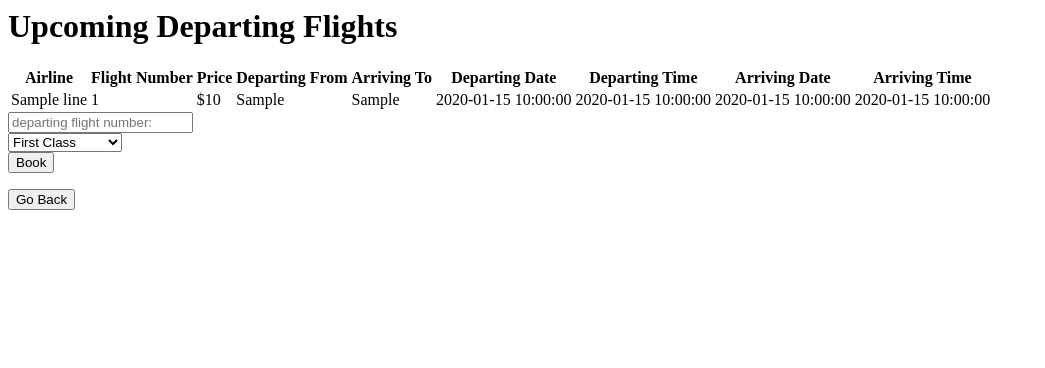
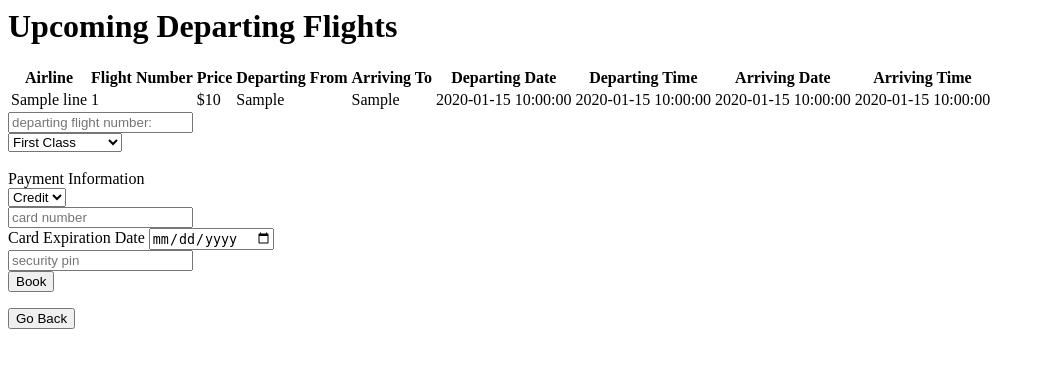
Before and after one commit to alival000/cs3083-project, a Flask app: template templates/book_flight_oneway.html in a window 1280 px wide. Shown: the top 368 px of the page, without its empty margins (0-1045 px from the left). Run offline with Flask 2, Linux system fonts and the light colour scheme; the template is opened without the code that fills it: most values are stand-ins (such as "Sample title", 1, 10 or a date in 2020).

Commit message:
payment changes

```diff
--- a/init1.py
+++ b/init1.py
@@ -876,6 +876,11 @@ def bookRoundtripFinal():
         departing_flight_id = request.form['departingflight']
         arriving_flight_id = request.form['returningflight']
         Travel_class = request.form['Travel_class']
+        payment_type = request.form['payment_type']
+        card_num = request.form['card_num']
+        card_exp = request.form['card_exp']
+        card_pin = request.form['card_pin']
+
         cursor = conn.cursor()
 
         cust_email = session['username']
@@ -894,9 +899,10 @@ def bookRoundtripFinal():
                 cursor.execute(ins1, (ticket_id1, cust_email, Travel_class, result1['Airline_name'], departing_flight_id))
                 conn.commit()
                 purchase1 = '''INSERT INTO purchases (Ticket_id, Customer_email, purchases_date,
-                        purchases_time, sold_price)
-                        VALUES(%s, %s, NOW(), NOW(), %s)'''
-                cursor.execute(purchase1, (ticket_id1, cust_email, result1['Base_price']))
+                        purchases_time, sold_price, payment_type, card_num, card_exp, card_pin)
+                        VALUES(%s, %s, NOW(), NOW(), %s, %s, %s, %s, %s)'''
+                cursor.execute(purchase1, (ticket_id1, cust_email, result1['Base_price'], payment_type, card_num,
+                                           card_exp, card_pin))
                 conn.commit()
 
                 ins2 = '''INSERT INTO ticket (Ticket_id, Customer_email, Travel_class,
@@ -905,9 +911,10 @@ def bookRoundtripFinal():
                 cursor.execute(ins2, (ticket_id2, cust_email, Travel_class, result2['Airline_name'], arriving_flight_id))
                 conn.commit()
                 purchase2 = '''INSERT INTO purchases (Ticket_id, Customer_email, purchases_date,
-                            purchases_time, sold_price)
-                            VALUES(%s, %s, NOW(), NOW(), %s)'''
-                cursor.execute(purchase2, (ticket_id2, cust_email, result2['Base_price']))
+                            purchases_time, sold_price, payment_type, card_num, card_exp, card_pin)
+                            VALUES(%s, %s, NOW(), NOW(), %s, %s, %s, %s, %s)'''
+                cursor.execute(purchase2, (ticket_id2, cust_email, result2['Base_price'], payment_type, card_num,
+                                           card_exp, card_pin))
                 conn.commit()
                 cursor.close()
                 return render_template("booking_confirmation.html")
@@ -920,6 +927,10 @@ def bookOneWayFinal():
         ticket_id = str(random.randint(0, 1000000))
         departing_flight_id = request.form['departingflight']
         Travel_class = request.form['Travel_class']
+        payment_type = request.form['payment_type']
+        card_num = request.form['card_num']
+        card_exp = request.form['card_exp']
+        card_pin = request.form['card_pin']
         cursor = conn.cursor()
 
         cust_email = session['username']
@@ -936,9 +947,10 @@ def bookOneWayFinal():
             cursor.execute(ins, (ticket_id, cust_email, Travel_class, result['Airline_name'], departing_flight_id))
             conn.commit()
             purchase = '''INSERT INTO purchases (Ticket_id, Customer_email, purchases_date,
-                    purchases_time, sold_price)
-                    VALUES(%s, %s, NOW(), NOW(), %s)'''
-            cursor.execute(purchase, (ticket_id, cust_email, result['Base_price']))
+                    purchases_time, sold_price, payment_type, card_num, card_exp, card_pin)
+                    VALUES(%s, %s, NOW(), NOW(), %s, %s, %s, %s, %s)'''
+            cursor.execute(purchase, (ticket_id, cust_email, result['Base_price'], payment_type, card_num,
+                                      card_exp, card_pin))
             conn.commit()
             cursor.close()
             return render_template("booking_confirmation.html")
--- a/templates/book_flight_oneway.html
+++ b/templates/book_flight_oneway.html
@@ -41,7 +41,18 @@
         <option value="First">First Class</option>
         <option value="Business">Business Class</option>
         <option value="Economy">Economy</option>
+      </select></br></br>
+
+      <label for="payment_type">Payment Information</label></br>
+      <select id="payment_type" name="payment_type">
+        <option value="Credit">Credit</option>
+        <option value="Debit">Debit</option>
       </select></br>
+      <input type="number" name="card_num" placeholder="card number" required/></br>
+      <label>Card Expiration Date</label>
+      <input type="date" name="card_exp" required/></br>
+      <input type="number" name="card_pin" placeholder="security pin" required/></br>
+
       <input type="submit" value="Book"/>
     </form>
   {% endif %}
--- a/templates/booking_confirmation.html
+++ b/templates/booking_confirmation.html
@@ -11,13 +11,16 @@
     </style>
 </head>
 <body>
+{% if not error %}
     <h2>Flight successfully booked</h2>
+{% endif %}
 </br>
 {% if error %}
   <h1>Invalid flight number.</h1>
   <a href="/">Try again</a>
 {% endif %}
 
+
 <form action="/goBack" method="POST">
   <input type="submit" name="customer" value = "Go Back"/></form>
 </form>
```
Also changed, not shown: templates/book_flight_roundtrip.html (+10 -0 lines), templates/book_flight_confirm.html (deleted).
